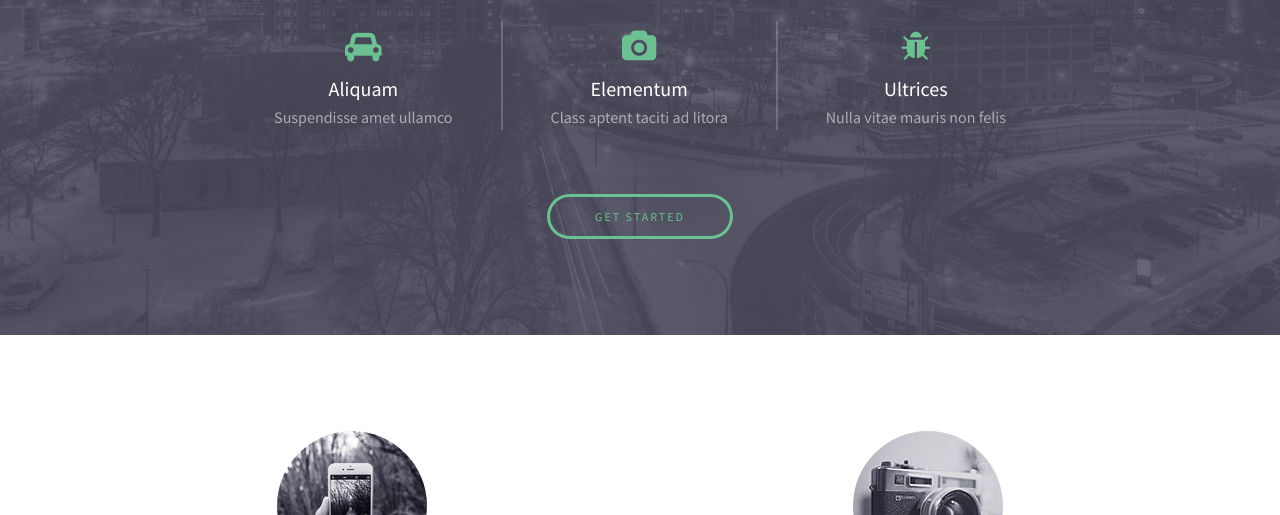
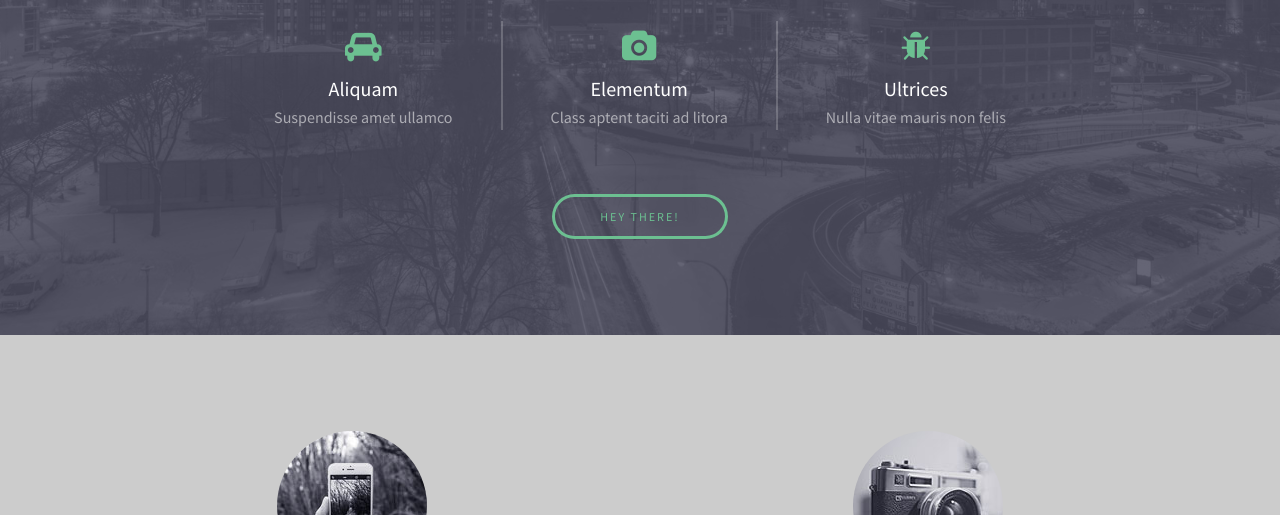
Before and after one commit to lievre95/template1, a plain HTML site: page index.html in a window 1280 px wide. Shown: the part 285-800 px from the top of the page. Drawn offline with Linux system fonts and the light colour scheme.

Commit message:
changed button

```diff
--- a/assets/css/main.css
+++ b/assets/css/main.css
@@ -1568,7 +1568,7 @@
 	}
 
 	body {
-		background: #fff;
+		background: #ccc;
 	}
 
 		body.is-loading *, body.is-loading *:before, body.is-loading *:after {
--- a/index.html
+++ b/index.html
@@ -56,7 +56,7 @@
 					</div>
 
 					<footer>
-						<a href="#" class="button">Get Started</a>
+						<a href="#" class="button">hey there!</a>
 					</footer>
 				</div>
 			</section>
```
